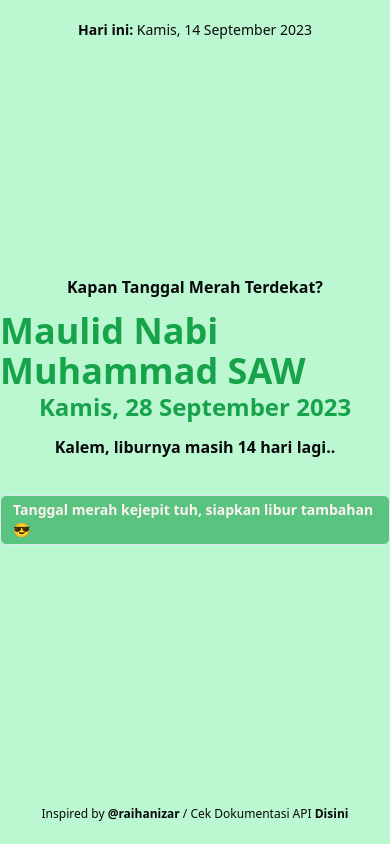
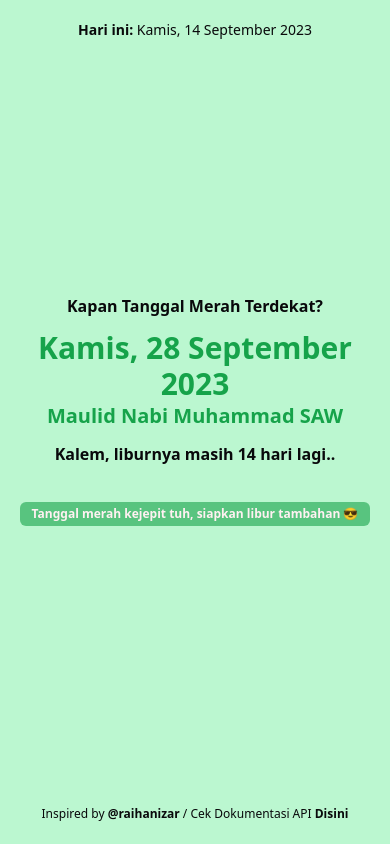
Before and after one commit to Mgkusumaputra/harli, a Next.js app: page / in a window 390 px wide. Built offline with nearby package versions, Linux system fonts and the light colour scheme; no server answers.

Commit message:
💎 style: fixing classes for mobile breakpoints

```diff
--- a/components/contentTanggal.tsx
+++ b/components/contentTanggal.tsx
@@ -1,11 +1,5 @@
 import { dateOptions, todayDate } from "@/utils/date";
 import { BASE_URL } from "@/utils/env";
-
-type Holiday = {
-  HOLIDAY_NAME: string;
-  HOLIDAY_DATE: string;
-  DAYS_TO_HOLIDAY: number;
-};
 
 async function getTanggalMerah() {
   try {
@@ -64,15 +58,15 @@ function holidayAlert(holidayDateString: any) {
 export async function ContentTanggal() {
   const holiday = await getTanggalMerah();
   return (
-    <div className="flex flex-col justify-between gap-3 items-center font-bold text-foreground">
-      <h1 className="text-md">Kapan Tanggal Merah Terdekat?</h1>
+    <div className="flex flex-col justify-between gap-3 items-center text-center font-bold text-foreground">
+      <h1 className="text-md md:text-xl">Kapan Tanggal Merah Terdekat?</h1>
       <div className="flex flex-col items-center text-primary">
-        <p className="text-4xl">{holiday.HOLIDAY_NAME}</p>
-        <p className="text-2xl">{holiday.HOLIDAY_DATE}</p>
+        <p className="text-3xl md:text-4xl">{holiday.HOLIDAY_DATE}</p>
+        <p className="text-xl md:text-2xl">{holiday.HOLIDAY_NAME}</p>
       </div>
-      <p className="text-md">{holidayDateCountdown(holiday.DAYS_TO_HOLIDAY)}</p>
-      <div className="bg-primary/60 text-primary-foreground mt-6 inline-flex items-center rounded-md border px-3 py-1 text-sm font-semibold">
-        {holidayAlert(holiday.HOLIDAY_DATE)}
+      <p className="text-md md:text-xl">{holidayDateCountdown(holiday.DAYS_TO_HOLIDAY)}</p>
+      <div className="bg-primary/60 text-primary-foreground mt-6 items-center rounded-md px-3 py-1">
+        <p className="text-xs md:text-sm font-semibold">{holidayAlert(holiday.HOLIDAY_DATE)}</p>
       </div>
     </div>
   );
```
